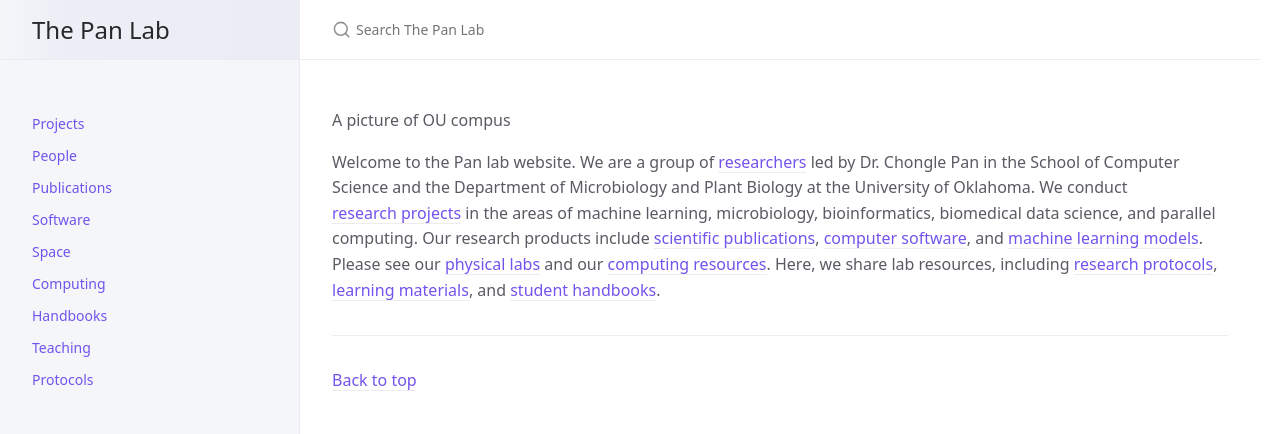
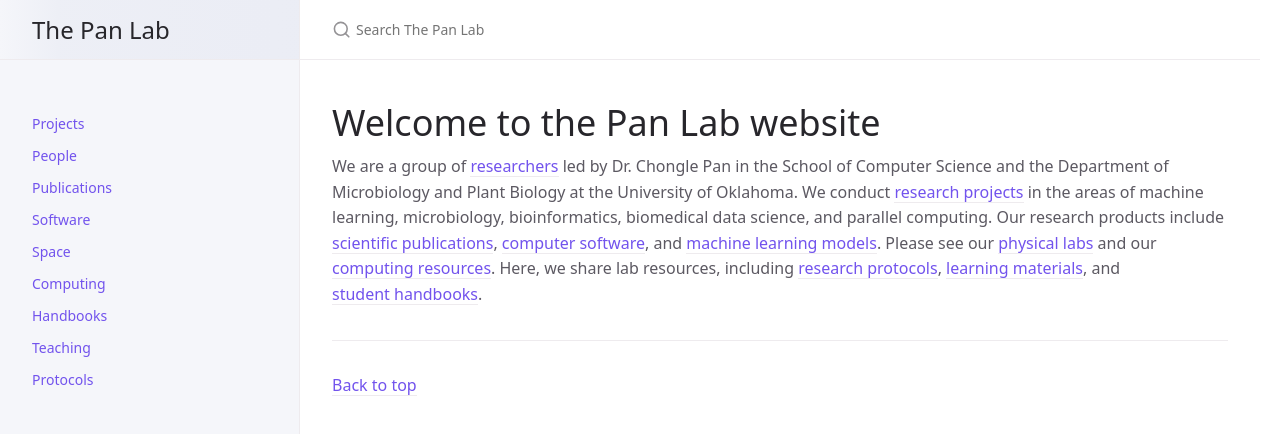
Before and after one commit to thepanlab/thepanlab.github.io, a Jekyll site: the page built from index.md, in a window 1280 px wide. Shown: the top 434 px of the page. Built offline with Jekyll 4.4.1, drawn with Linux system fonts in a browser that asks for light colours.

Commit message:
Update index.md

```diff
--- a/index.md
+++ b/index.md
@@ -6,7 +6,6 @@
 nav_exclude: true
 ---
 
-A picture of OU compus
+# Welcome to the Pan Lab website
 
-
-Welcome to the Pan lab website. We are a group of [researchers]({{ site.baseurl }}{% link docs/people.md %}) led by Dr. Chongle Pan in the School of Computer Science and the Department of Microbiology and Plant Biology at the University of Oklahoma. We conduct [research projects]({{ site.baseurl }}{% link docs/projects.md %}) in the areas of machine learning, microbiology, bioinformatics, biomedical data science, and parallel computing. Our research products include [scientific publications]({{ site.baseurl }}{% link docs/publications.md %}), [computer software]({{ site.baseurl }}{% link docs/software.md %}), and [machine learning models]({{ site.baseurl }}{% link docs/software.md %}). Please see our [physical labs]({{ site.baseurl }}{% link docs/space.md %}) and our [computing resources]({{ site.baseurl }}{% link docs/computing.md %}). Here, we share lab resources, including [research protocols]({{ site.baseurl }}{% link docs/Protocols/protocols.md %}), [learning materials]({{ site.baseurl }}{% link docs/teaching.md %}), and [student handbooks]({{ site.baseurl }}{% link docs/handbooks.md %}).
+We are a group of [researchers]({{ site.baseurl }}{% link docs/people.md %}) led by Dr. Chongle Pan in the School of Computer Science and the Department of Microbiology and Plant Biology at the University of Oklahoma. We conduct [research projects]({{ site.baseurl }}{% link docs/projects.md %}) in the areas of machine learning, microbiology, bioinformatics, biomedical data science, and parallel computing. Our research products include [scientific publications]({{ site.baseurl }}{% link docs/publications.md %}), [computer software]({{ site.baseurl }}{% link docs/software.md %}), and [machine learning models]({{ site.baseurl }}{% link docs/software.md %}). Please see our [physical labs]({{ site.baseurl }}{% link docs/space.md %}) and our [computing resources]({{ site.baseurl }}{% link docs/computing.md %}). Here, we share lab resources, including [research protocols]({{ site.baseurl }}{% link docs/Protocols/protocols.md %}), [learning materials]({{ site.baseurl }}{% link docs/teaching.md %}), and [student handbooks]({{ site.baseurl }}{% link docs/handbooks.md %}).
```
